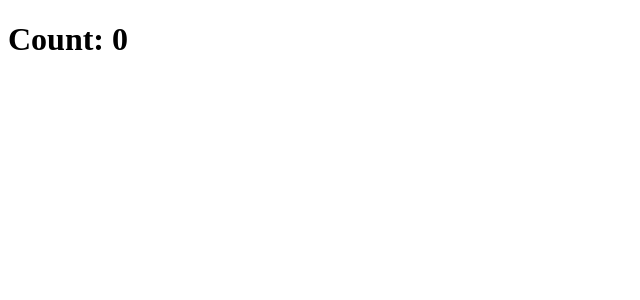
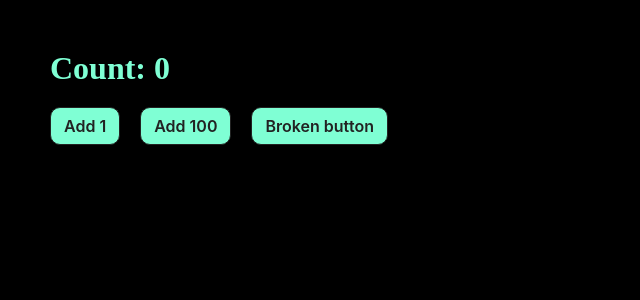
Before and after one commit to mate-academy/react_counter, a React (Create React App) app: page / in a window 1280 px wide. Shown: the top 300 px of the page, without its empty margins (0-640 px from the left). Built offline with nearby package versions, Linux system fonts and the light colour scheme; the HTML template or start-up script is replaced by a standard one.

Commit message:
solution counter

```diff
--- a/src/App.scss
+++ b/src/App.scss
@@ -1 +1,17 @@
-// styles go here
+html {
+  background-color: black;
+  color: aquamarine;
+}
+
+body,
+h1 {
+  margin: 0;
+}
+
+.App {
+  padding: 50px;
+
+  &__header {
+    margin-bottom: 20px;
+  }
+}
--- a/src/App.tsx
+++ b/src/App.tsx
@@ -1,16 +1,70 @@
 import React from 'react';
+
+import './button.css';
 import './App.scss';
 
-class App extends React.Component {
-  addOne = () => {};
+type State = {
+  age: number,
+};
 
-  add100 = () => {};
+class App extends React.Component<{}, State> {
+  state = {
+    age: 0,
+  };
 
-  increase = () => {};
+  addOne = () => {
+    this.setState(state => ({
+      age: state.age + 1,
+    }));
+  };
+
+  add100 = () => {
+    this.setState(state => ({
+      age: state.age + 100,
+    }));
+  };
+
+  increase = () => {
+    const expression = this.state.age % 5 === 0
+      ? 101
+      : 1;
+
+    this.setState(state => ({
+      age: state.age + expression,
+    }));
+  };
 
   render() {
     return (
-      <h1>Count: 0</h1>
+      <div className="App">
+        <h1 className="App__header">
+          {`Count: ${this.state.age}`}
+        </h1>
+
+        <button
+          type="button"
+          className="button-23"
+          onClick={this.addOne}
+        >
+          Add 1
+        </button>
+
+        <button
+          type="button"
+          className="button-23"
+          onClick={this.add100}
+        >
+          Add 100
+        </button>
+
+        <button
+          type="button"
+          className="button-23"
+          onClick={this.increase}
+        >
+          Broken button
+        </button>
+      </div>
     );
   }
 }
--- /dev/null
+++ b/src/button.css
@@ -0,0 +1,29 @@
+.button-23 {
+  background-color: aquamarine;
+  border: 1px solid #222;
+  border-radius: 10px;
+  box-sizing: border-box;
+  color: #222;
+  cursor: pointer;
+  display: inline-block;
+  font-family: Circular, -apple-system, Roboto, "Helvetica Neue", sans-serif;
+  font-size: 16px;
+  font-weight: 600;
+  line-height: 10px;
+  margin: 0;
+  outline: none;
+  padding: 13px;
+  position: relative;
+  text-align: center;
+  text-decoration: none;
+  touch-action: manipulation;
+  user-select: none;
+  -webkit-user-select: none;
+  width: auto;
+  margin-right: 20px;
+}
+
+.button-23--small {
+  font-size: 12px;
+  padding: 5px;
+}
```
Also changed, not shown: package.json (line endings or trailing spaces), 2 other files (tests, documents, lock files or other folders).
